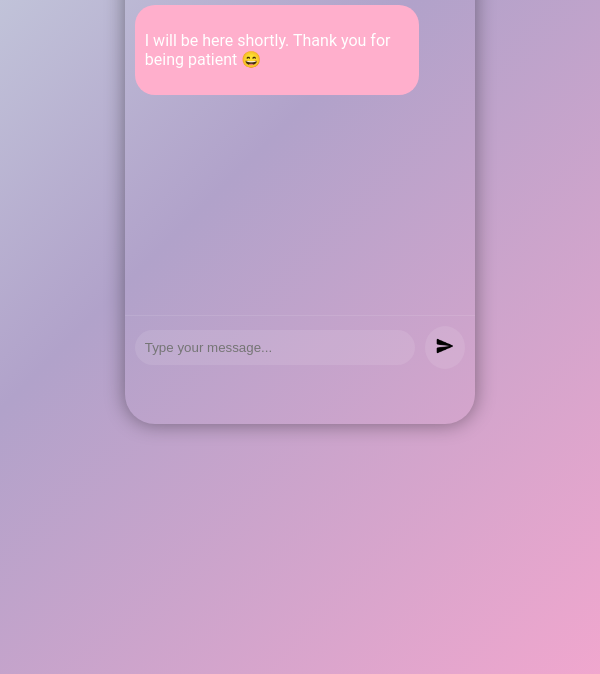
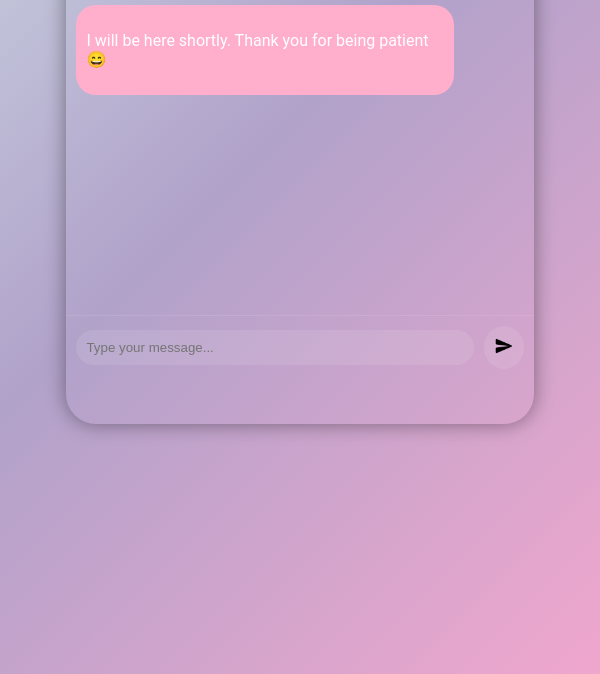
Before and after one commit to DevSrijit/Clara, a plain HTML site: page index.html in a window 600 px wide. Shown: the part 126-800 px from the top of the page. Drawn offline with nearby package versions, Linux system fonts and the light colour scheme; no server answers.

Commit message:
Media tags.

```diff
--- a/style.css
+++ b/style.css
@@ -232,3 +232,33 @@ body {
   width: 20px;
   height: 20px;
 }
+
+@media only screen and (max-width: 600px) {
+  .chat-panel {
+    width: 90%;
+  }
+
+  .bot-message, .user-message {
+    max-width: 90%;
+  }
+}
+
+@media only screen and (min-width: 600px) and (max-width: 960px) {
+  .chat-panel {
+    width: 80%;
+  }
+
+  .bot-message, .user-message {
+    max-width: 80%;
+  }
+}
+
+@media only screen and (min-width: 960px) {
+  .chat-panel {
+    width: 60%;
+  }
+
+  .bot-message, .user-message {
+    max-width: 80%;
+  }
+}
```
